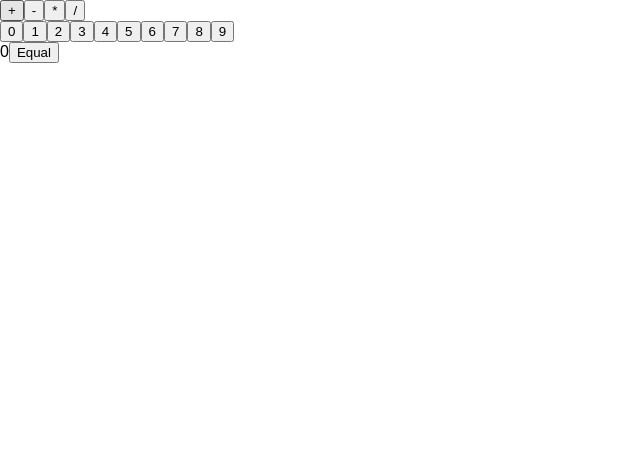
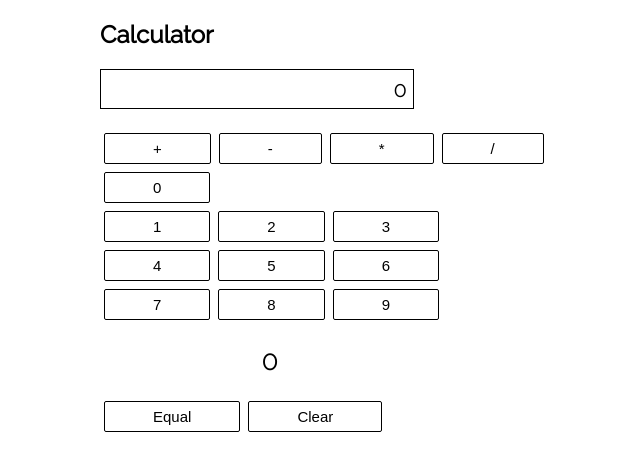
Before and after one commit to toanmx0101/zz_react, a React (Create React App) app: page / in a window 1280 px wide. Shown: the top 470 px of the page, without its empty margins (0-640 px from the left). Built offline with nearby package versions, Linux system fonts and the light colour scheme.

Commit message:
Calculator

```diff
--- a/public/index.html
+++ b/public/index.html
@@ -10,6 +10,7 @@
     -->
     <link rel="manifest" href="%PUBLIC_URL%/manifest.json">
     <link rel="shortcut icon" href="%PUBLIC_URL%/favicon.ico">
+    <link href="https://fonts.googleapis.com/css?family=Raleway" rel="stylesheet">
     <!--
       Notice the use of %PUBLIC_URL% in the tags above.
       It will be replaced with the URL of the `public` folder during the build.
--- a/src/App.css
+++ b/src/App.css
@@ -26,3 +26,24 @@
   from { transform: rotate(0deg); }
   to { transform: rotate(360deg); }
 }
+.results {
+  font-size: 28px;
+}
+.div-results {
+  width: 300px;
+  text-align: center;
+  margin: 20px;
+}
+.operand-buttons {
+
+}
+.input-calculator {
+  width: 300px;
+  padding: 6px;
+  border: 1px solid;
+  margin: 20px 0;
+  text-align: right;
+}
+.input-calculator span {
+  font-size: 22px;
+}
--- a/src/App.jsx
+++ b/src/App.jsx
@@ -12,11 +12,40 @@ class App extends Component {
     }
 
     this.handleClickButton = this.handleClickButton.bind(this)
+    this.handleClickEqualButton = this.handleClickEqualButton.bind(this)
+    this.handleClickClearButton = this.handleClickClearButton.bind(this)
+    this.isOperand =this.isOperand.bind(this)
   }
 
   handleClickButton(event, value) {
-    this.setState({stack: this.state.stack.push(value)})
-    console.log(this.state.stack.join(''))
+    if (this.isOperand(value)) {
+      var lastCharactor = this.state.stack[this.state.stack.length - 1]
+      if (!this.isOperand(lastCharactor)) {
+        var joined = this.state.stack.concat(value);
+        this.setState({ stack: joined })
+      }
+    } else {
+      joined = this.state.stack.concat(value);
+      this.setState({ stack: joined })
+    }
+  }
+
+  handleClickEqualButton(event) {
+    var lastCharactor = this.state.stack[this.state.stack.length - 1]
+    while (this.isOperand(lastCharactor)) {
+      this.state.stack.pop()
+      lastCharactor = this.state.stack[this.state.stack.length - 1]
+    }
+    this.setState({results: eval(this.state.stack.join('').toString())})
+  }
+  handleClickClearButton(event) {
+    this.setState({ results: 0 })
+    this.setState({ stack: [] })
+  }
+  isOperand(key) {
+    if ((key == '+') || (key == '-') || (key == '*') || (key == '/')){
+      return true
+    }
   }
 
   componentWillMount() {
@@ -32,25 +61,37 @@ class App extends Component {
   }
 
   render() {
-    let buttons = []
+    let buttons = [<Button key={0} onButtonClick={this.handleClickButton} value={0} />]
+    let operandButtons = []
     let operands = ['+', '-','*','/']
-    for (var i = 0; i <=9; i++) {
-      buttons.push(<Button key={i} onButtonClick={this.handleClickButton} value={i} />)
+
+    for (var i = 1; i <=7; i+=3) {
+      buttons.push(<div><Button key={i} onButtonClick={this.handleClickButton} value={i} /><Button key={i+1} onButtonClick={this.handleClickButton} value={i+1} /><Button key={i+2} onButtonClick={this.handleClickButton} value={i+2} /></div>)
     }
+    for (var i = 0; i <= 3; i++) {
+      operandButtons.push(<Button key={operands[i]} onButtonClick={this.handleClickButton} value={operands[i]} />)
+    }
+
+    // operandButtons = numbers.map((i) =>
+    //   <Button key={i} onButtonClick={this.handleClickButton} value={i} />
+    // );
     return (
       <React.Fragment>
-        <span>{}</span>
-        <div>
-          <Button onButtonClick={this.handleClickButton} value={'+'} />
-          <Button onButtonClick={this.handleClickButton} value={'-'} />
-          <Button onButtonClick={this.handleClickButton} value={'*'} />
-          <Button onButtonClick={this.handleClickButton} value={'/'} />
+        <h2>Calculator</h2>
+        <div class="input-calculator">
+          <span>{this.state.stack.join('') == "" ? 0 : this.state.stack.join('') }</span>
+        </div>
+        <div class="operand-buttons">
+          {operandButtons}
         </div>
         <div>
           {buttons}
         </div>
-        <span>{this.state.results}</span>
-        <Button onButtonClick={this.handleClickButton} value={'Equal'} />
+        <div class="div-results">
+          <span class="results">{this.state.results}</span>
+        </div>
+        <Button onButtonClick={this.handleClickEqualButton} value={'Equal'} />
+        <Button onButtonClick={this.handleClickClearButton} value={'Clear'} />
       </React.Fragment>
     );
   }
--- /dev/null
+++ b/src/Button.css
@@ -0,0 +1,9 @@
+button {
+  padding: 6px 48px;
+  background: transparent;
+  outline: none;
+  border: 1px solid;
+  border-radius: 2px;
+  font-size: 15px;
+  margin: 4px;
+}
--- a/src/Button.jsx
+++ b/src/Button.jsx
@@ -1,5 +1,5 @@
 import React, { Component } from 'react';
-const NUMBERS = [1, 2, 3, 4, 5];
+import './Button.css';
 
 class Button extends Component {
   constructor(props) {
--- a/src/index.css
+++ b/src/index.css
@@ -1,5 +1,9 @@
 body {
   margin: 0;
   padding: 0;
-  font-family: sans-serif;
+  font-family: 'Raleway', sans-serif;
 }
+#root {
+  width: 1080px;
+  margin: 0 auto;
+}
```
Also changed, not shown: package.json (line endings or trailing spaces).
